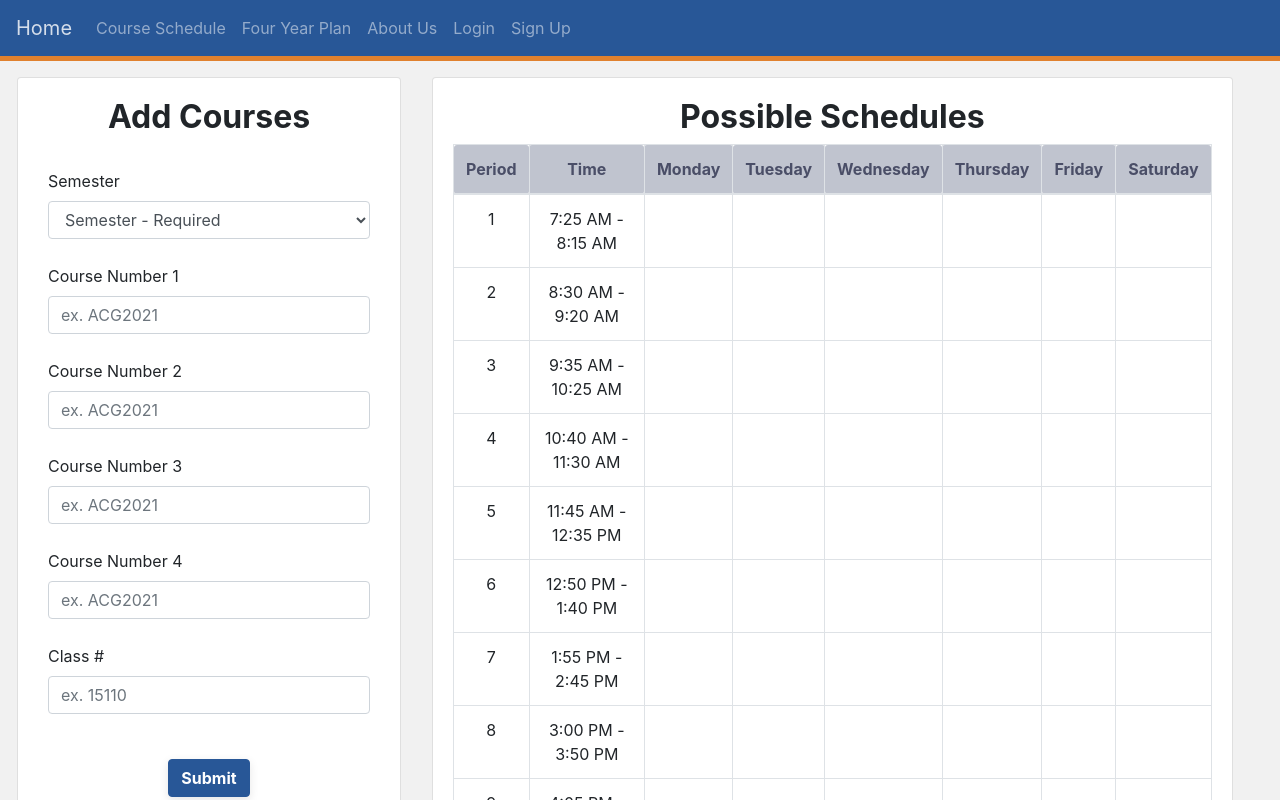
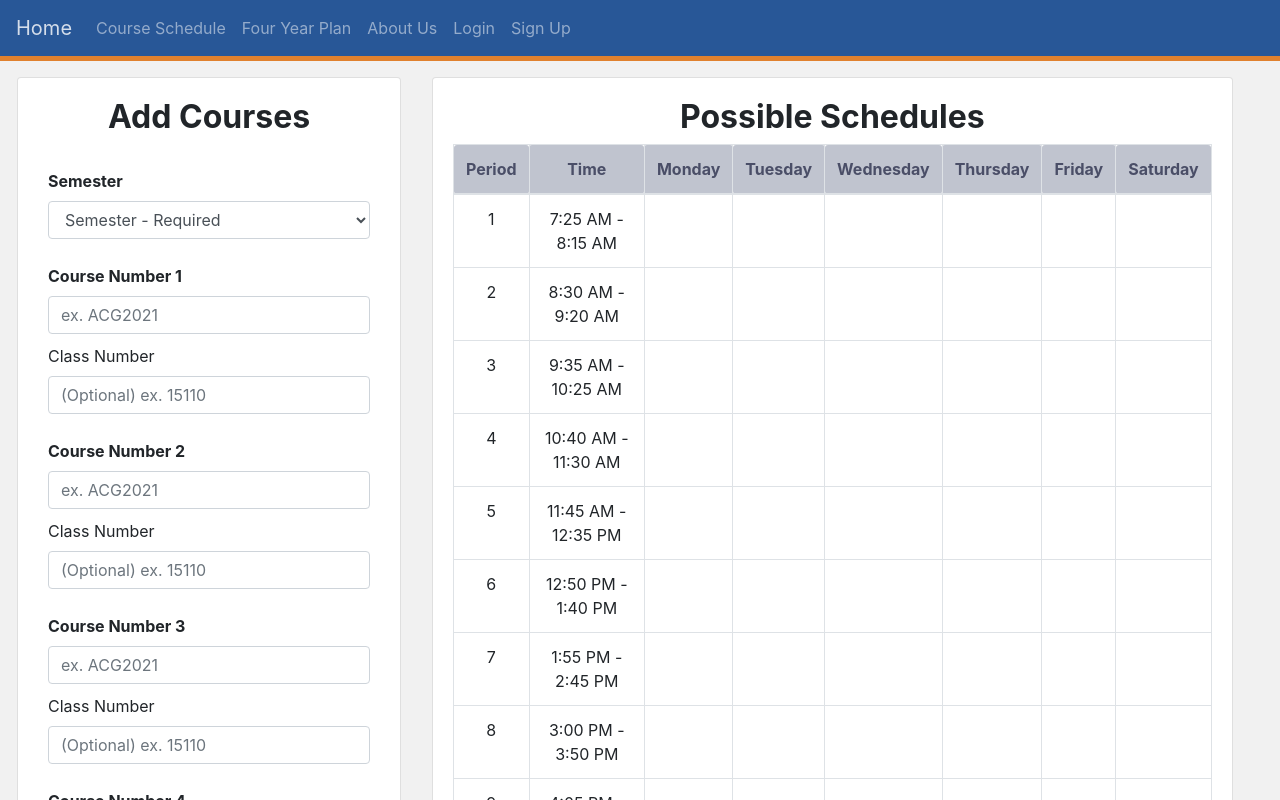
Before and after one commit to frongilloz/SmartSchedule, a React (Create React App) app in the folder ss-app/front/: page /schedule in a window 1280 px wide. Shown: the top 800 px of the page. Built offline with nearby package versions, Linux system fonts and the light colour scheme.

Commit message:
Add class num on front end form

```diff
--- a/ss-app/front/src/components/Pages/Schedule.js
+++ b/ss-app/front/src/components/Pages/Schedule.js
@@ -78,15 +78,34 @@ const Schedule = props => {
     console.log('C_Num4: ', event.target.value);
   };
 
-  const ClassNumInt = event => {
-    console.log('ClassNumIntTriggered');
+  const ClassNumInt1 = event => {
+    //change by calling App external function
+    props.CL_NumUpdate1(event.target.value);
+    console.log('ClassNumInt1: ', event.target.value);
+    };
 
+  const ClassNumInt2 = event => {
     //change by calling App external function
-    props.CL_NumUpdate(event.target.value);
+    props.CL_NumUpdate2(event.target.value);
+    console.log('ClassNumInt2: ', event.target.value);
+    };
 
-    //log
-    console.log('ClassNumInt: ', event.target.value);
+  const ClassNumInt3 = event => {
+    //change by calling App external function
+    props.CL_NumUpdate3(event.target.value);
+    console.log('ClassNumInt3: ', event.target.value);
     };
+
+  const ClassNumInt4 = event => {
+    //change by calling App external function
+    props.CL_NumUpdate4(event.target.value);
+    console.log('ClassNumInt4: ', event.target.value);
+    };
+
+  const check_cell_val = row => {
+    console.log("WOWWOW", row)
+
+  };
 
   //create a number of schedules based on the number submitted
   // Future: will return multiple schedules to map through
@@ -98,11 +117,11 @@ const Schedule = props => {
       // iterate through each schedule to look for cells with values
       curr_schedule.slice(0, curr_schedule.length).map((row, col) => {
         // Each item corresponds to a "row" of the table
-        console.log("row ", row)
-        console.log("col ", col)
+        //console.log("row ", row)
+        //console.log("col ", col)
 
         // Can access 0-5 indices within rows
-        console.log("row[1] ", row[1])
+        //console.log("row[1] ", row[1])
 
         // To iterate through all 6 days in a school week (row)
         for (let i = 0; i < curr_schedule.length; i++) {
@@ -117,7 +136,7 @@ const Schedule = props => {
 
       })
 
-      console.log("temp_r1", temp_r1)
+      //console.log("temp_r1", temp_r1)
 
 
 
@@ -145,6 +164,9 @@ const Schedule = props => {
                           <td>{periods[index]}</td>
                           <td>{times[index]}</td>
 
+
+
+                          {() => check_cell_val( row[0] )}
 
                           <td>{row[0]}</td>
 
@@ -238,7 +260,7 @@ const Schedule = props => {
 
                   <div className='h1_p_1'>
                     <Form.Row>
-                      <Form.Label>Semester</Form.Label>
+                      <Form.Label><b>Semester</b></Form.Label>
                       <select className="form-control" name="Semester" onChange={SemInt} required="true">
                           <option selected>Semester - Required</option>
                           <option value="fall2021">Fall 2021</option>
@@ -250,19 +272,33 @@ const Schedule = props => {
 
                   <div className='h1_p_1'>
                     <Form.Row>
-                      <Form.Label>Course Number 1</Form.Label>
+                      <Form.Label><b>Course Number 1</b></Form.Label>
                       <Form.Control
                         input
                         placeholder='ex. ACG2021'
                         id='CourseNum1'
                         onChange={CourseNumInt1}
                       />
+
                     </Form.Row>
                   </div>
 
+                  <div className='h_cl_num'>
+                  <Form.Row>
+                      <Form.Label>Class Number</Form.Label>
+                      <Form.Control
+                        input
+                        placeholder='(Optional) ex. 15110'
+                        id='ClassNum1'
+                        onChange={ClassNumInt1}
+                      />
+                    </Form.Row>
+                  </div>
+
+
                   <div className='h1_p_1'>
                     <Form.Row>
-                      <Form.Label>Course Number 2</Form.Label>
+                      <Form.Label><b>Course Number 2</b></Form.Label>
                       <Form.Control
                         input
                         placeholder='ex. ACG2021'
@@ -272,9 +308,22 @@ const Schedule = props => {
                     </Form.Row>
                   </div>
 
+                  <div className='h_cl_num'>
+                  <Form.Row>
+                      <Form.Label>Class Number</Form.Label>
+                      <Form.Control
+                        input
+                        placeholder='(Optional) ex. 15110'
+                        id='ClassNum2'
+                        onChange={ClassNumInt2}
+                      />
+                    </Form.Row>
+                  </div>
+
+
                   <div className='h1_p_1'>
                     <Form.Row>
-                      <Form.Label>Course Number 3</Form.Label>
+                      <Form.Label><b>Course Number 3</b></Form.Label>
                       <Form.Control
                         input
                         placeholder='ex. ACG2021'
@@ -284,9 +333,21 @@ const Schedule = props => {
                     </Form.Row>
                   </div>
 
+                  <div className='h_cl_num'>
+                  <Form.Row>
+                      <Form.Label>Class Number</Form.Label>
+                      <Form.Control
+                        input
+                        placeholder='(Optional) ex. 15110'
+                        id='ClassNum3'
+                        onChange={ClassNumInt3}
+                      />
+                    </Form.Row>
+                  </div>
+
                   <div className='h1_p_1'>
                     <Form.Row>
-                      <Form.Label>Course Number 4</Form.Label>
+                      <Form.Label><b>Course Number 4</b></Form.Label>
                       <Form.Control
                         input
                         placeholder='ex. ACG2021'
@@ -296,15 +357,14 @@ const Schedule = props => {
                     </Form.Row>
                   </div>
 
-
-                  <div className='h1_p_1'>
-                    <Form.Row>
-                      <Form.Label>Class # </Form.Label>
+                  <div className='h_cl_num'>
+                  <Form.Row>
+                      <Form.Label>Class Number</Form.Label>
                       <Form.Control
                         input
-                        placeholder='ex. 15110'
-                        id='ClassNum'
-                        onChange={ClassNumInt}
+                        placeholder='(Optional) ex. 15110'
+                        id='ClassNum4'
+                        onChange={ClassNumInt4}
                       />
                     </Form.Row>
                   </div>
--- a/ss-app/front/src/components/Pages/basic.css
+++ b/ss-app/front/src/components/Pages/basic.css
@@ -5,6 +5,11 @@
   .h1_p_1 {
     padding-top: 25px;
   }
+
+  .h_cl_num {
+    padding-top: 10px;
+  }
+
 
   .video_p {
     padding-left: 20px;
--- a/ss-app/front/src/components/pages.js
+++ b/ss-app/front/src/components/pages.js
@@ -32,7 +32,10 @@ export const Schedule = () => {
   const [CNumAdd2, setC_Num2] = useState('');
   const [CNumAdd3, setC_Num3] = useState('');
   const [CNumAdd4, setC_Num4] = useState('');
-  const [CL_NumAdd, setCL_Num] = useState('');
+  const [CL_NumAdd1, setCL_Num1] = useState('');
+  const [CL_NumAdd2, setCL_Num2] = useState('');
+  const [CL_NumAdd3, setCL_Num3] = useState('');
+  const [CL_NumAdd4, setCL_Num4] = useState('');
 
   const [test_sc, set_test_sc] = useState('');
   const [update_sc, set_update_sc] = useState('');
@@ -62,9 +65,21 @@ export const Schedule = () => {
     setC_Num4(value);
     console.log('CNumUpdate4() called, value: ', value);
   };
-  const CL_NumUpdate = value => {
-    setCL_Num(value);
-    console.log('CL_NumUpdate() called, value: ', value);
+  const CL_NumUpdate1 = value => {
+    setCL_Num1(value);
+    console.log('CL_NumUpdate1() called, value: ', value);
+  };
+  const CL_NumUpdate2 = value => {
+    setCL_Num2(value);
+    console.log('CL_NumUpdate2() called, value: ', value);
+  };
+  const CL_NumUpdate3 = value => {
+    setCL_Num3(value);
+    console.log('CL_NumUpdate3() called, value: ', value);
+  };
+  const CL_NumUpdate4 = value => {
+    setCL_Num4(value);
+    console.log('CL_NumUpdate4() called, value: ', value);
   };
 
   // Relevant initializations
@@ -175,7 +190,10 @@ export const Schedule = () => {
         C_NumUpdate2={C_NumUpdate2}
         C_NumUpdate3={C_NumUpdate3}
         C_NumUpdate4={C_NumUpdate4}
-        CL_NumUpdate={CL_NumUpdate}
+        CL_NumUpdate1={CL_NumUpdate1}
+        CL_NumUpdate2={CL_NumUpdate2}
+        CL_NumUpdate3={CL_NumUpdate3}
+        CL_NumUpdate4={CL_NumUpdate4}
         responseData={responseData}
         test_sc={testSc}
     />
```
